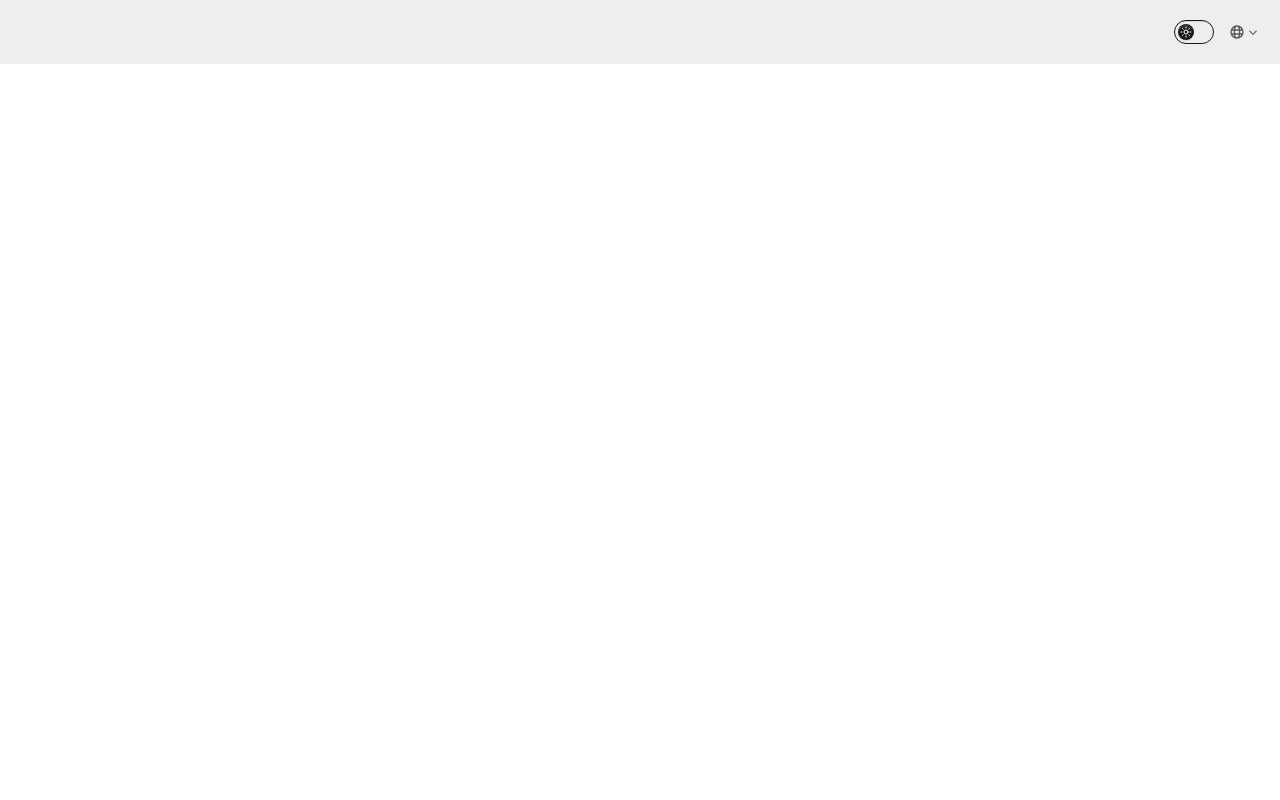
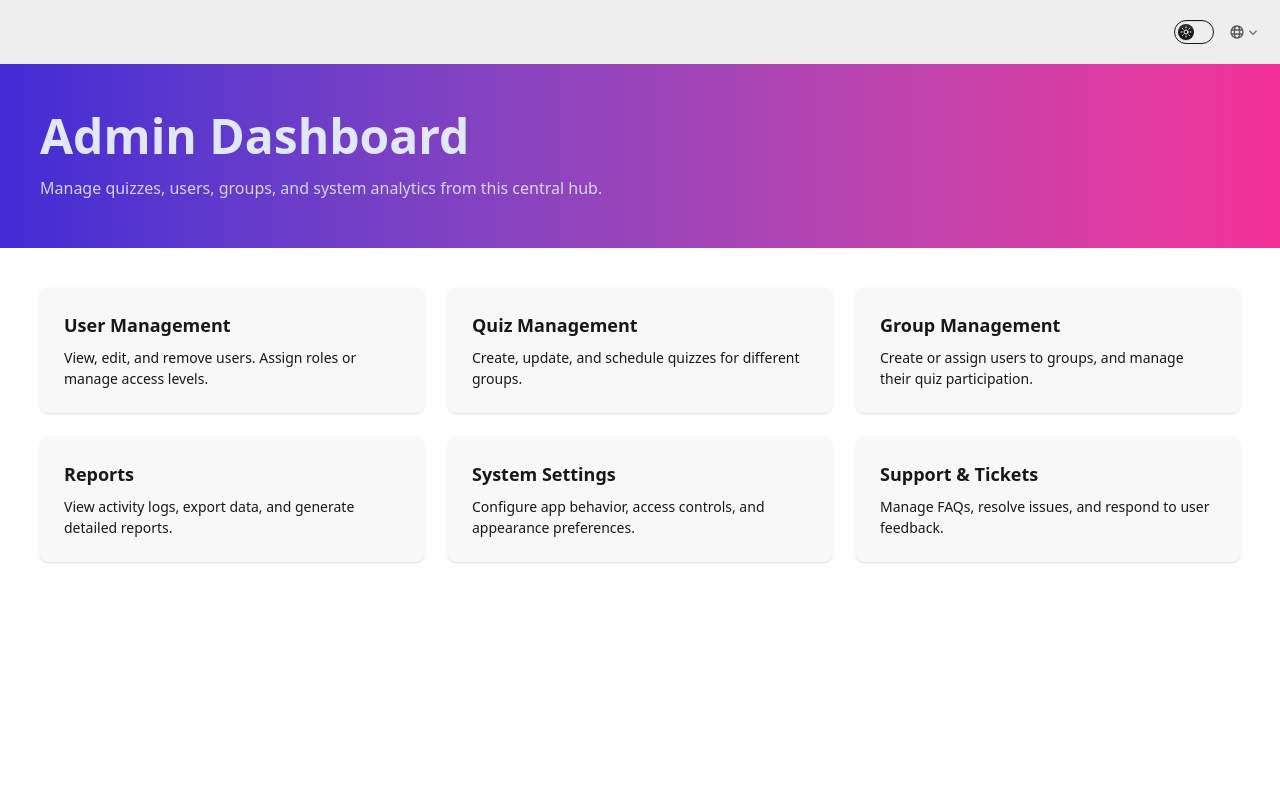
Before and after one commit to deep0ctave/telvy_v2, a React (Vite) app: page /dashboard in a window 1280 px wide. Shown: the top 800 px of the page. Built offline with nearby package versions, Linux system fonts and the light colour scheme.

Commit message:
Add a dummy Admin Dashboard

```diff
--- a/package.json
+++ b/package.json
@@ -11,6 +11,7 @@
   },
   "dependencies": {
     "@tailwindcss/vite": "^4.1.7",
+    "chart.js": "^4.4.9",
     "daisyui": "^5.0.35",
     "lucide-react": "^0.511.0",
     "react": "^19.1.0",
--- a/src/App.jsx
+++ b/src/App.jsx
@@ -9,6 +9,7 @@ import Register from './Registration.jsx';
 import Login from './Login.jsx';
 import ForgotPassword from './ForgotPassword.jsx';
 import HomePage from './HomePage.jsx';
+import Dashboard from './Dashboard.jsx';
 
 // Dummy components
 function Home() {
@@ -41,6 +42,7 @@ function MainLayout() {
           <Route path="/register" element={<Register />} />
           <Route path="/login" element={<Login />} />
           <Route path="/forgotpassword" element={<ForgotPassword />} />
+          <Route path="/dashboard" element={<Dashboard />} />
         </Routes>
       </Drawer>
       <Footer />
--- /dev/null
+++ b/src/Dashboard.jsx
@@ -0,0 +1,68 @@
+import React from "react";
+
+const Dashboard = () => {
+  return (
+    <div className="flex-1">
+      {/* Header */}
+      <div className="bg-gradient-to-r from-primary to-secondary text-primary-content px-10 py-12">
+        <h1 className="text-5xl font-extrabold">Admin Dashboard</h1>
+        <p className="mt-4 max-w-2xl text-base opacity-90">
+          Manage quizzes, users, groups, and system analytics from this central hub.
+        </p>
+      </div>
+
+      {/* Dashboard Sections */}
+      <div className="p-10 grid grid-cols-1 sm:grid-cols-2 lg:grid-cols-3 gap-6">
+        {/* Users Management */}
+        <div className="card bg-base-200 shadow hover:shadow-lg transition cursor-pointer">
+          <div className="card-body">
+            <h2 className="card-title">User Management</h2>
+            <p>View, edit, and remove users. Assign roles or manage access levels.</p>
+          </div>
+        </div>
+
+        {/* Quiz Management */}
+        <div className="card bg-base-200 shadow hover:shadow-lg transition cursor-pointer">
+          <div className="card-body">
+            <h2 className="card-title">Quiz Management</h2>
+            <p>Create, update, and schedule quizzes for different groups.</p>
+          </div>
+        </div>
+
+        {/* Group Management */}
+        <div className="card bg-base-200 shadow hover:shadow-lg transition cursor-pointer">
+          <div className="card-body">
+            <h2 className="card-title">Group Management</h2>
+            <p>Create or assign users to groups, and manage their quiz participation.</p>
+          </div>
+        </div>
+
+        {/* Reports */}
+        <div className="card bg-base-200 shadow hover:shadow-lg transition cursor-pointer">
+          <div className="card-body">
+            <h2 className="card-title">Reports</h2>
+            <p>View activity logs, export data, and generate detailed reports.</p>
+          </div>
+        </div>
+
+        {/* Settings */}
+        <div className="card bg-base-200 shadow hover:shadow-lg transition cursor-pointer">
+          <div className="card-body">
+            <h2 className="card-title">System Settings</h2>
+            <p>Configure app behavior, access controls, and appearance preferences.</p>
+          </div>
+        </div>
+
+        {/* Support Tickets */}
+        <div className="card bg-base-200 shadow hover:shadow-lg transition cursor-pointer">
+          <div className="card-body">
+            <h2 className="card-title">Support & Tickets</h2>
+            <p>Manage FAQs, resolve issues, and respond to user feedback.</p>
+          </div>
+        </div>
+      </div>
+    </div>
+  );
+};
+
+export default Dashboard;
```
Also changed, not shown: 1 other file (tests, documents, lock files or other folders).
